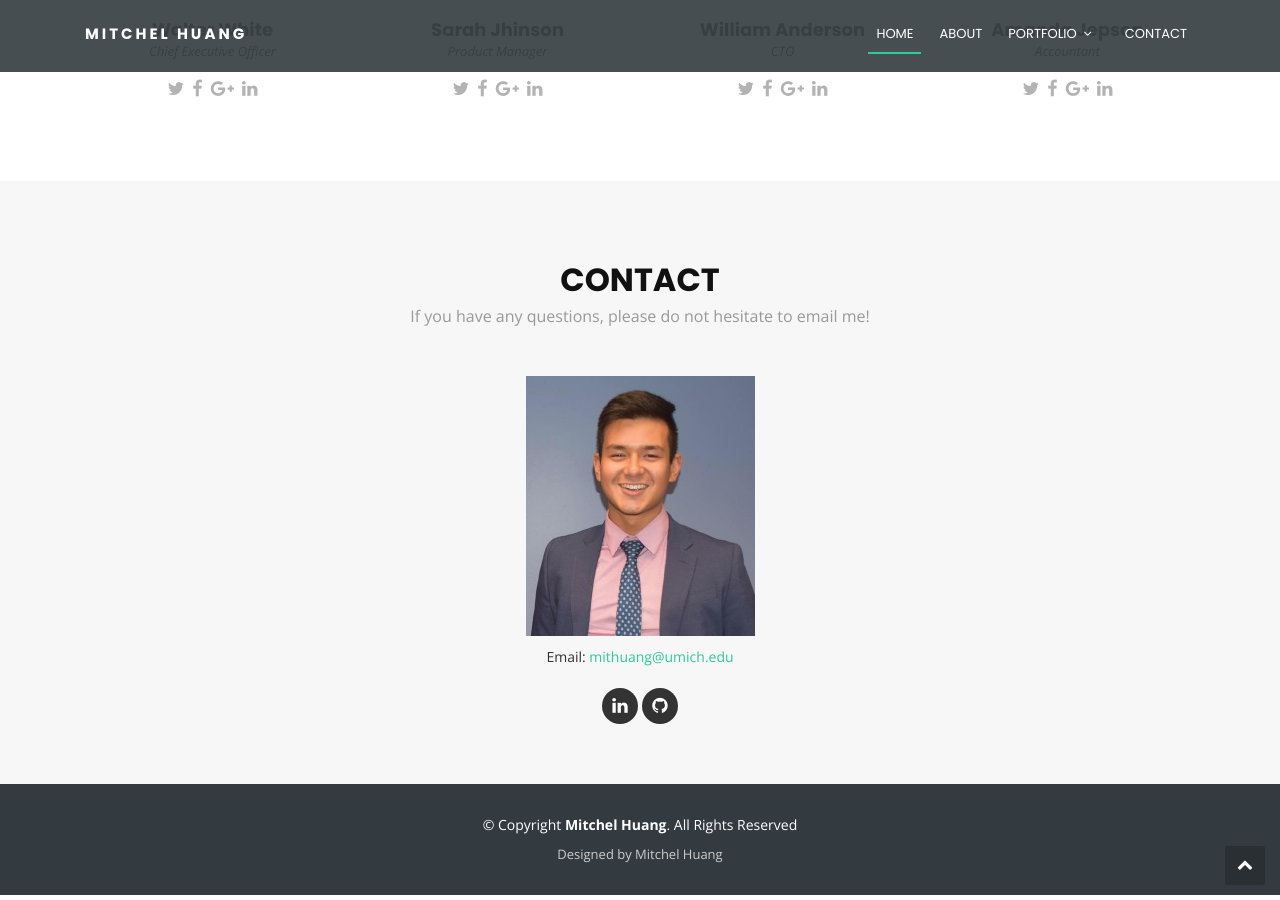
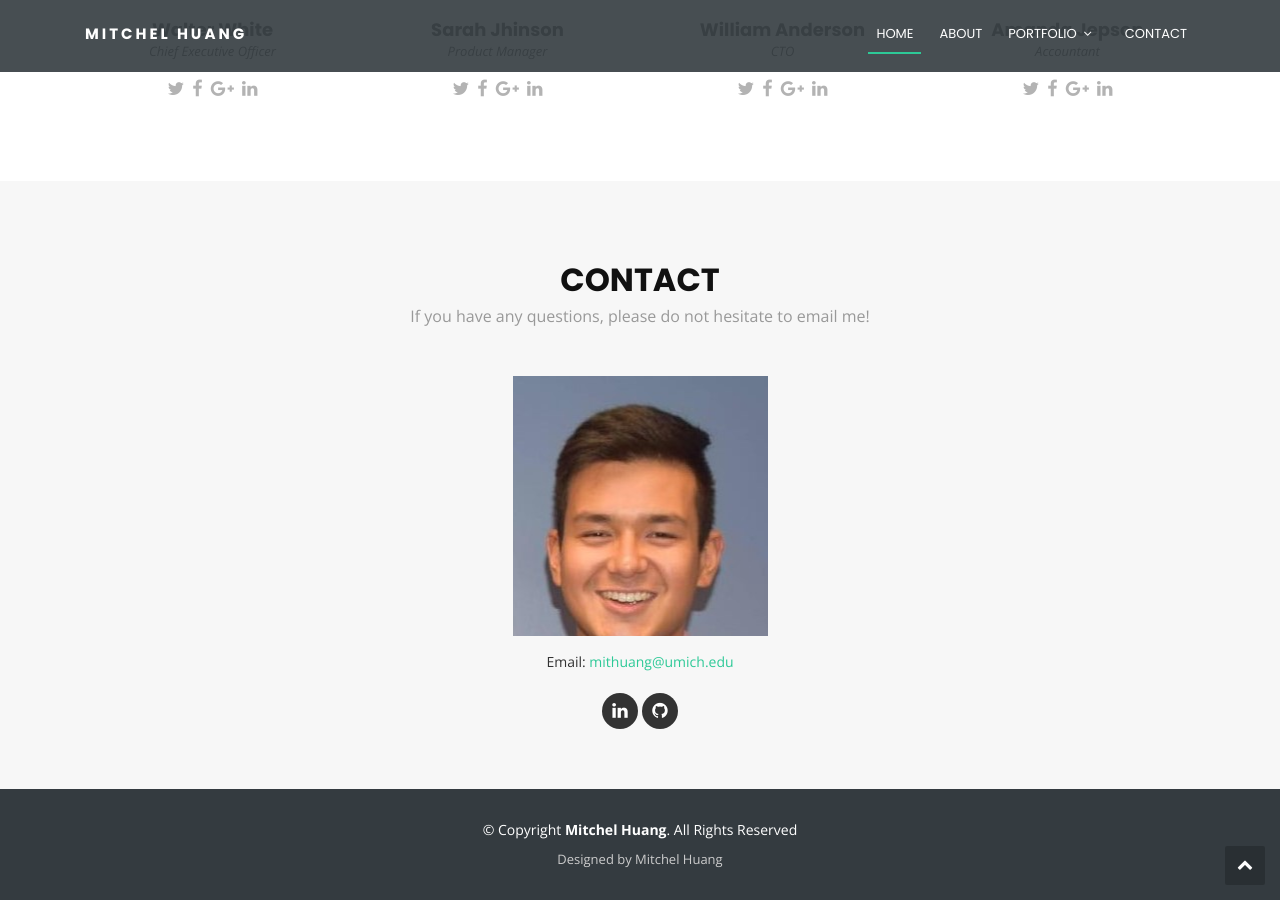
Before and after one commit to mithuang/mithuang.github.io, a Jekyll site: the page index.html, which Jekyll copies as it is, in a window 1280 px wide and 900 px high, scrolled down 3272 px. Built offline with Jekyll 4.4.1, drawn with Linux system fonts in a browser that asks for light colours.

```diff
--- a/css/style.css
+++ b/css/style.css
@@ -964,11 +964,10 @@ body.mobile-nav-active #mobile-nav-toggle {
 }
 
 #contact .background {
+  margin-bottom: 15px;
+  overflow: hidden;
   height: 260px;
   background: url(../img/about-img2.jpg) center top no-repeat;
-  background-size: contain;
-  margin-bottom: 10px;
-  margin-top: 0px;
 }
 
 /*--------------------------------------------------------------
```
